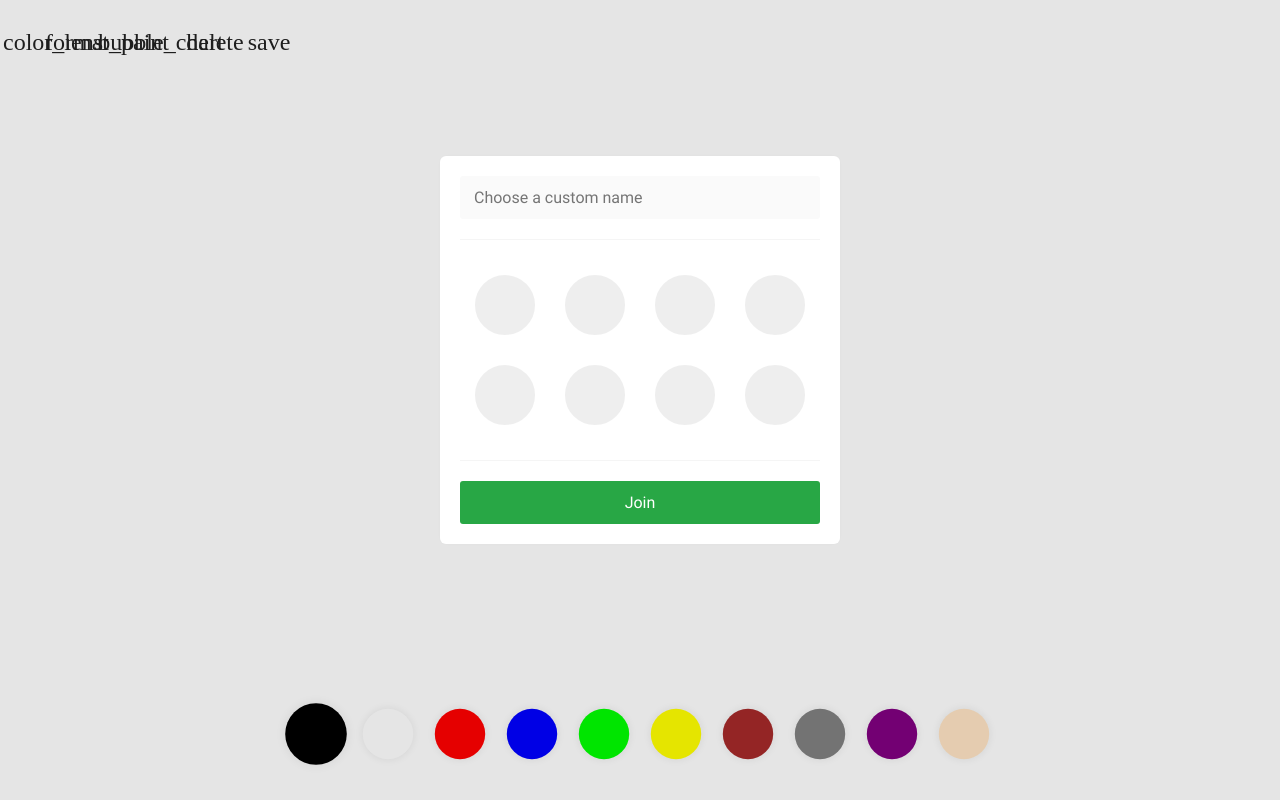
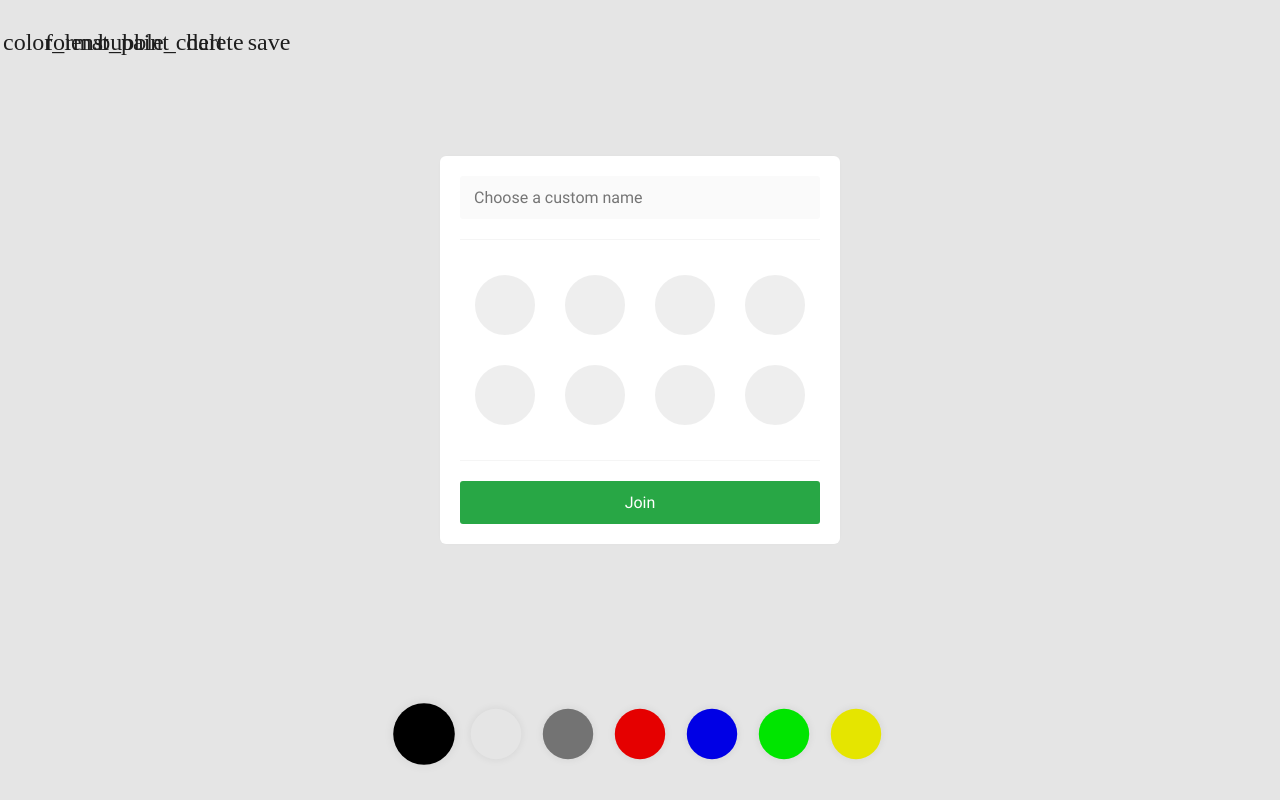
Before and after one commit to typable/outline, a website: page public/index.html in a window 1280 px wide. Drawn offline with Linux system fonts and the light colour scheme.

Commit message:
Added color modal functionality

```diff
--- a/public/index.html
+++ b/public/index.html
@@ -91,8 +91,7 @@
 				</ul>
 				<div class="seperator"></div>
 				<div class="align">
-					<button type="button" class="action-default">Reset default</button>
-					<button type="button" class="action-color info">Apply</button>
+					<button type="button" class="action-cancel">Cancel</button>
 				</div>
 			</div>
 		</div>
--- a/public/js/index.js
+++ b/public/js/index.js
@@ -6,42 +6,43 @@ let env = {
 	bucket: [
 		{ name: 'Black', code: '#000000', active: true },
 		{ name: 'White', code: '#FFFFFF' },
+		{ name: 'Grey', code: '#808080' },
 		{ name: 'Red', code: '#FF0000' },
 		{ name: 'Blue', code: '#0000FF' },
 		{ name: 'Green', code: '#00FF00' },
-		{ name: 'Yellow', code: '#FFFF00' },
-		{ name: 'Brown', code: '#A52A2A' },
-		{ name: 'Grey', code: '#808080' },
-		{ name: 'Purple', code: '#800080' },
-		{ name: 'Bisque', code: '#FFE4C4' }
+		{ name: 'Yellow', code: '#FFFF00' }
 	],
 	colorlist: [
+		{ name: 'Salmon', code: '#FA8072' },
+		{ name: 'Crimson', code: '#DC143C' },
+		{ name: 'Firebrick', code: '#B22222' },
 		{ name: 'Pink', code: '#FFC0CB' },
+		{ name: 'Hotpink', code: '#FF69B4' },
+		{ name: 'Coral', code: '#FF7F50' },
+		{ name: 'Tomato', code: '#FF6347' },
+		{ name: 'Orange', code: '#FFA500' },
+		{ name: 'Gold', code: '#FFD700' },
+		{ name: 'Khaki', code: '#F0E68C' },
+		{ name: 'Lavender', code: '#E6E6FA' },
+		{ name: 'Plum', code: '#DDA0DD' },
 		{ name: 'Violet', code: '#EE82EE' },
 		{ name: 'Magenta', code: '#FF00FF' },
-		{ name: 'Red', code: '#FF0000' },
-		{ name: 'Orange', code: '#D2691E' },
-		{ name: 'Gold', code: '#FFD700' },
-		{ name: 'Yellow', code: '#FFFF00' },
+		{ name: 'Purple', code: '#800080' },
+		{ name: 'Indigo', code: '#4B0082' },
 		{ name: 'Lime', code: '#00FF00' },
-		{ name: 'Green', code: '#00FF00' },
+		{ name: 'Olive', code: '#808000' },
 		{ name: 'Teal', code: '#008080' },
 		{ name: 'Cyan', code: '#00FFFF' },
 		{ name: 'Aquamarine', code: '#7FFFD4' },
-		{ name: 'Blue', code: '#0000FF' },
+		{ name: 'Turquoise', code: '#40E0D0' },
 		{ name: 'Navy', code: '#000080' },
-		{ name: 'Cornsilk', code: '#FFF8DC' },
 		{ name: 'Bisque', code: '#FFE4C4' },
-		{ name: 'Wheat', code: '#F5DEB3' },
 		{ name: 'Tan', code: '#D2B48C' },
 		{ name: 'Peru', code: '#CD853F' },
-		{ name: 'Olive', code: '#808000' },
-		{ name: 'Sinna', code: '#A0522D' },
+		{ name: 'Chocolate', code: '#D2691E' },
+		{ name: 'Sienna', code: '#A0522D' },
 		{ name: 'Brown', code: '#A52A2A' },
-		{ name: 'Maroon', code: '#800000' },
-		{ name: 'Silver', code: '#C0C0C0' },
-		{ name: 'Black', code: '#000000' },
-		{ name: 'White', code: '#FFFFFF' }
+		{ name: 'Silver', code: '#C0C0C0' }
 	],
 	socket: null,
 	cursor: { x: 0, y: 0 },
@@ -122,7 +123,7 @@ window.addEventListener('load', function(event) {
 	});
 
 	document.querySelector('.action-join').addEventListener('click', function(event) {
-		env.name = document.querySelector('.action-uuid').value;
+		env.name = document.querySelector('.action-uuid').value.replace(/\s+/g, '');
 		if(env.name.length >= 3 && env.name.length <= 20) {
 			env.uuid = env.name + '-' + uuidv4();
 			close();
@@ -155,7 +156,7 @@ window.addEventListener('load', function(event) {
 	});
 	document.addEventListener('keydown', function(event) {
 		if(document.querySelector('.wrapper').style.display === 'none') {
-			if(event.keyCode >= 48 && event.keyCode <= 57) {
+			if(event.keyCode >= 48 && event.keyCode <= 55) {
 				let index = event.keyCode - 49;
 				if(index == -1) {
 					index = 9;
@@ -204,6 +205,7 @@ window.addEventListener('load', function(event) {
 		.forEach(function(item) {
 			item.addEventListener('mousedown', function(event) {
 				env.color = item.dataset.color;
+				env.temp = null;
 				Array.from(document.querySelectorAll('.bucket'))
 					.forEach(function(_item) {
 						if(_item != item) {
@@ -241,6 +243,12 @@ window.addEventListener('load', function(event) {
 
 	document.querySelector('.actions button.action-color')
 		.addEventListener('click', function(event) {
+			Array.from(document.querySelectorAll('.modal ul.bucket-list li.bucket'))
+				.forEach(function(item) {
+					if(item.dataset.color === env.color) {
+						item.classList.add('focused');
+					}
+				});
 			open('color');
 		});
 
@@ -269,12 +277,12 @@ window.addEventListener('load', function(event) {
 
 	document.querySelector('.modal button.action-save')
 		.addEventListener('click', function(event) {
-			let file = document.querySelector('.modal input.action-file').value;
+			let file = document.querySelector('.modal input.action-file').value.replace(/\s+/g, '');
 			if(file.length >= 3 && file.length <= 40) {
 				let link = document.createElement('a');
 				link.style.display = 'none';
 				link.download = file;
-				link.href = canvas.toDataURL('image/png');
+				link.href = canvas.toDataURL('image/jpg');
 				document.body.appendChild(link);
 				link.click();
 				close();
@@ -298,17 +306,28 @@ window.addEventListener('load', function(event) {
 			close();
 		});
 
-	document.querySelector('.modal button.action-default')
-		.addEventListener('click', function(event) {
-			close();
-		});
-
-	document.querySelector('.modal button.action-color')
-		.addEventListener('click', function(event) {
-			close();
+	Array.from(document.querySelectorAll('.modal ul.bucket-list li.bucket'))
+		.forEach(function(item) {
+			item.addEventListener('click', function(event) {
+				Array.from(document.querySelectorAll('.modal ul.bucket-list li.bucket'))
+					.forEach(function(_item) {
+						if(_item != item) {
+							_item.classList.remove('focused');
+						}
+					});
+				item.classList.add('focused');
+				env.color = item.dataset.color;
+				Array.from(document.querySelectorAll('.bucket'))
+					.forEach(function(item) {
+						item.classList.remove('focused');
+					});
+				close();
+			});
 		});
 
 	resize();
+	g.fillStyle = 'white';
+	g.fillRect(0, 0, canvas.width, canvas.height);
 });
 
 function resize() {
--- a/public/less/index.less
+++ b/public/less/index.less
@@ -211,6 +211,7 @@ canvas.overlay {
 		 .align {
 			 width: calc(100% - 200px);
 			 margin-left: 200px;
+			 justify-content: flex-end;
 		 }
 	 }
 
@@ -239,7 +240,8 @@ canvas.overlay {
 			}
 
 			&.focused {
-				transform: scale(1.1);
+				transform: scale(1);
+				border: 3px solid #212121;
 			}
 
 			&::after {
@@ -252,7 +254,7 @@ canvas.overlay {
 
 .toolbar {
 	position: fixed;
-	left: calc(50% - 360px);
+	left: calc(50% - 252px);
 	bottom: 30px;
 	z-index: 2;
 	display: flex;
```
Also changed, not shown: public/css/style.css.
